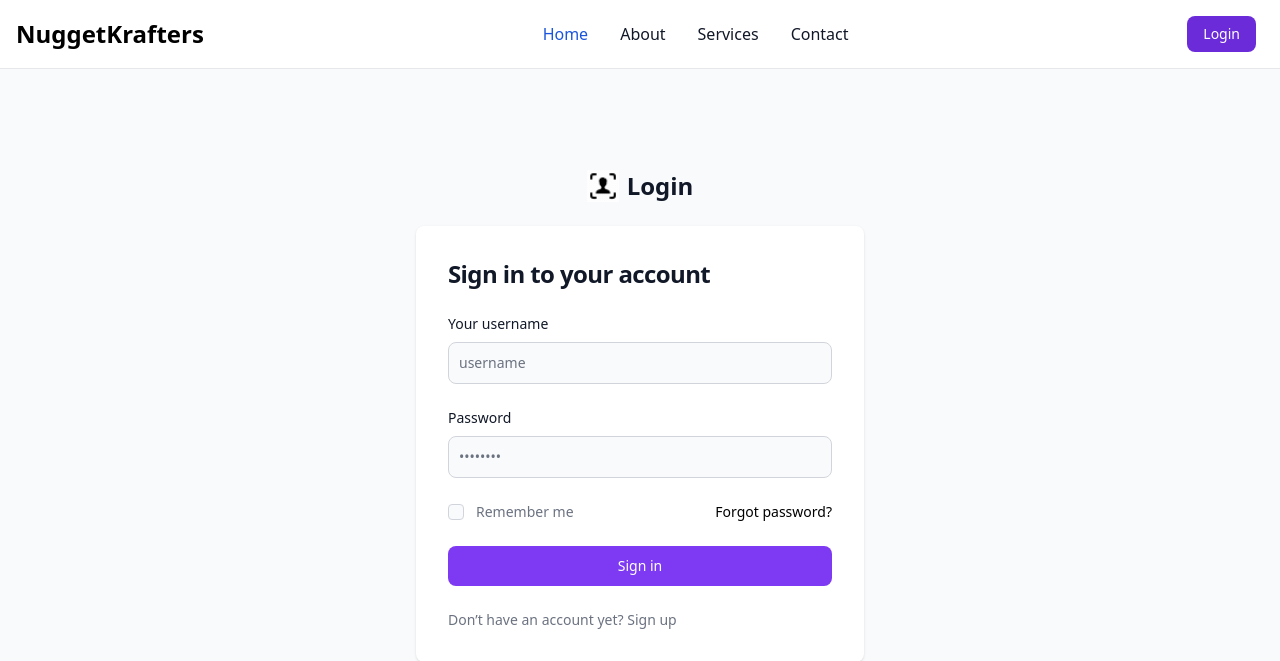
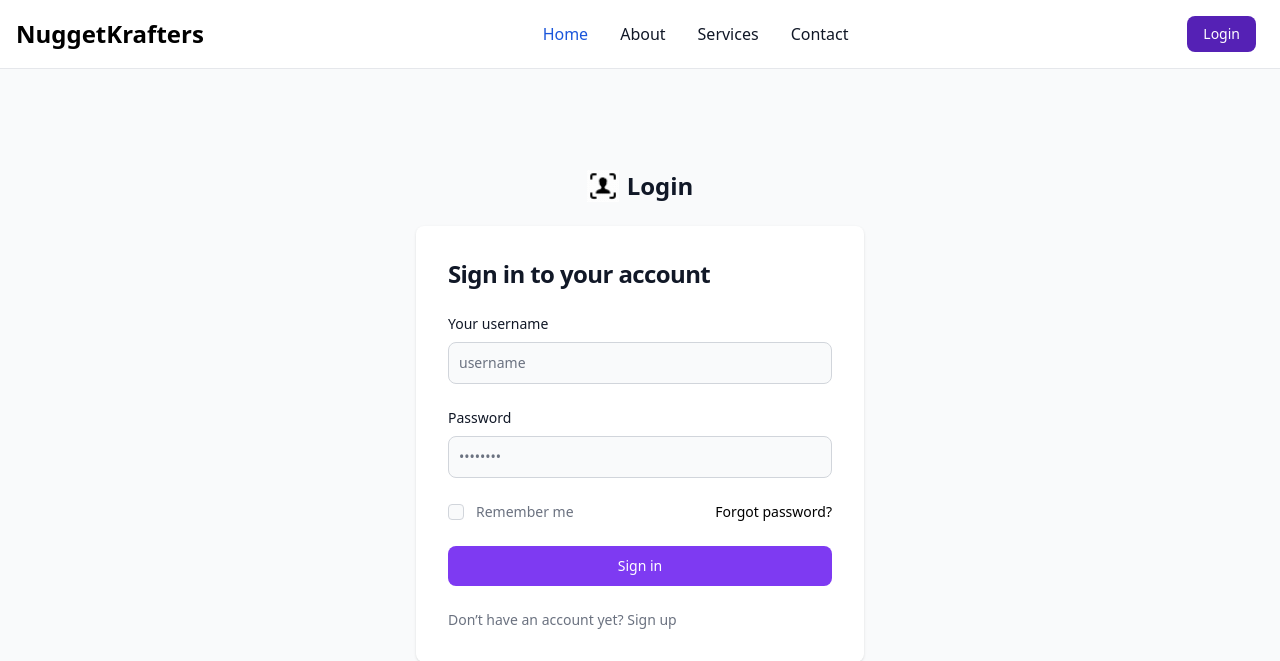
Before and after one commit to phostilite/nuggetkrafter_cmp_new, a Django app: page /login/ in a window 1280 px wide. Shown: the top 661 px of the page. Run offline with Django 5.2, Linux system fonts and the light colour scheme; style sheets or scripts are compiled from the project's sources; some libraries are stand-ins or nearby versions.

Commit message:
test commit

```diff
--- a/templates/navbar.html
+++ b/templates/navbar.html
@@ -1,3 +1,4 @@
+
 <nav class="bg-white dark:bg-gray-900 fixed w-full z-20 top-0 start-0 border-b border-gray-200 dark:border-gray-600">
     <div class="max-w-screen-xl flex flex-wrap items-center justify-between mx-auto p-4">
       <a href="https://www.nuggetkrafter.com/" class="flex items-center space-x-3 rtl:space-x-reverse">
@@ -7,7 +8,7 @@
       </a>
       <div class="flex md:order-2 space-x-3 md:space-x-0 rtl:space-x-reverse">
         <a href="{% url 'login' %}">
-          <button type="button" class="text-white bg-purple-700 hover:bg-purple-800 focus:ring-4 focus:outline-none focus:ring-purple-300 font-medium rounded-lg text-sm px-4 py-2 text-center dark:bg-purple-600 dark:hover:bg-purple-700 dark:focus:ring-purple-800 mr-2">
+          <button type="button" class="text-white bg-purple-800 hover:bg-purple-800 focus:ring-4 focus:outline-none focus:ring-purple-300 font-medium rounded-lg text-sm px-4 py-2 text-center dark:bg-purple-600 dark:hover:bg-purple-700 dark:focus:ring-purple-800 mr-2">
             Login
           </button>
         </a>
```
